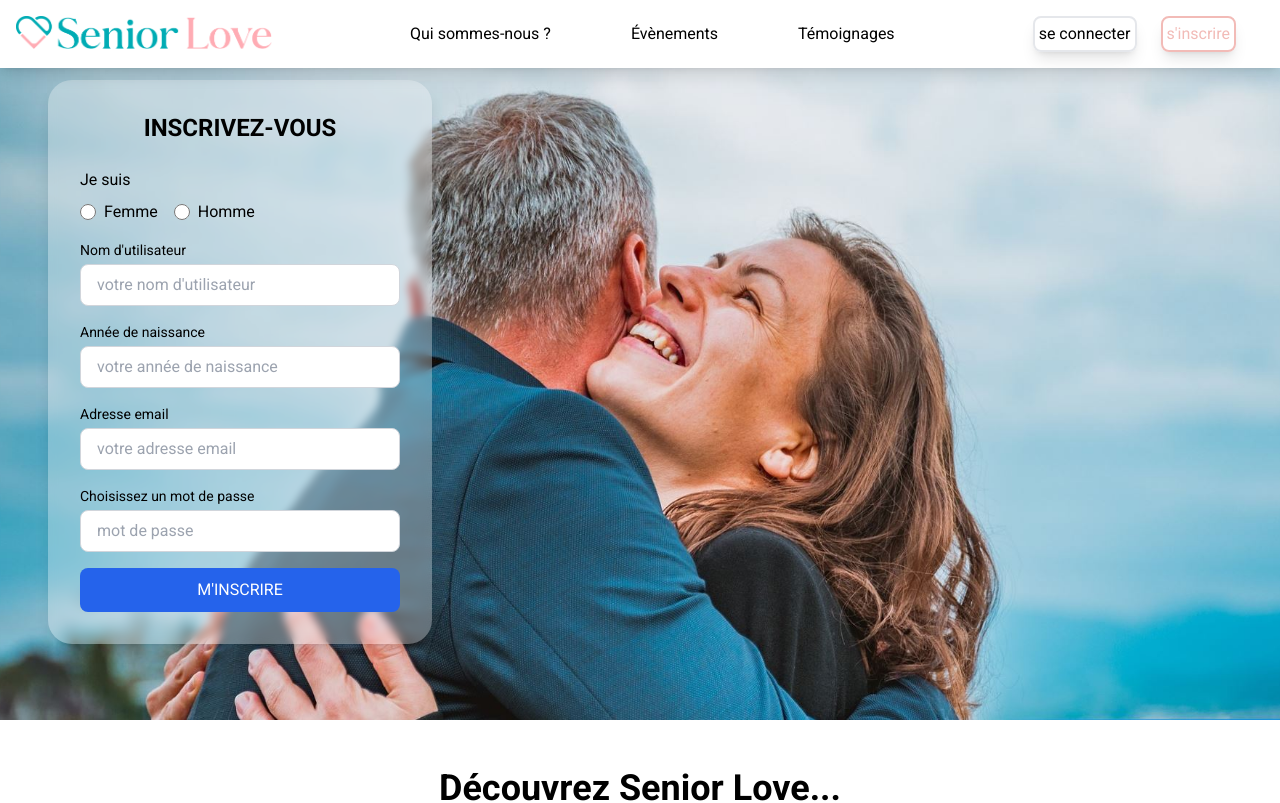
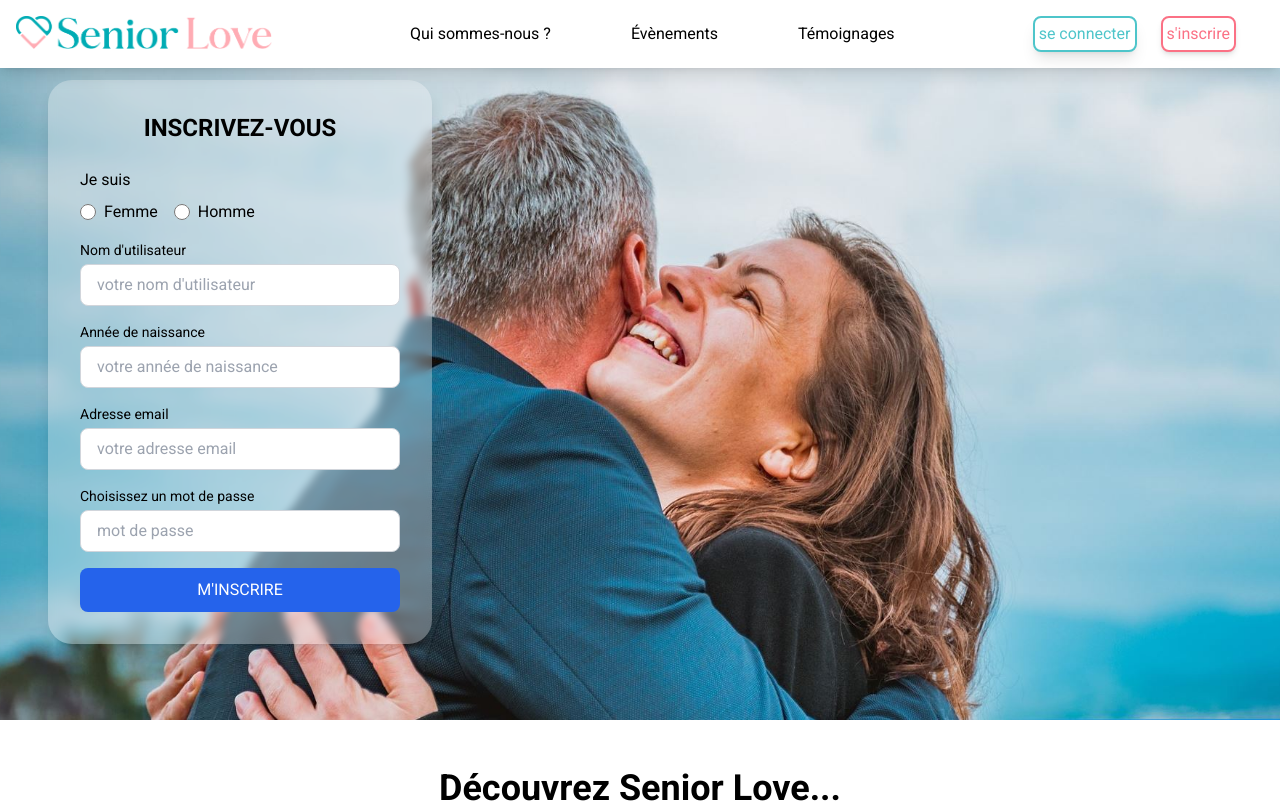
Before and after one commit to sll0yd/seniorlove-front, a React (Vite) app: page / in a window 1280 px wide. Shown: the top 803 px of the page. Built offline with nearby package versions, Linux system fonts and the light colour scheme.

Commit message:
review code

```diff
--- a/src/components/Nav.tsx
+++ b/src/components/Nav.tsx
@@ -37,14 +37,14 @@ function Nav() {
       <div className="items-center mr-1">
         <button
           type="button"
-          className="p-1 border-2 mr-6 shadow-lg rounded-lg"
+          className="p-1 border-2 mr-6 shadow-lg rounded-lg bg-white border-custom-blue text-custom-blue hover:bg-custom-blue hover:text-white transition-colors duration-300"
           onClick={handleOpenForm} // Ouvre le formulaire
         >
           se connecter
         </button>
         <button
           type="button"
-          className="p-1 border-custom-pink border-2 mr-6 shadow-lg rounded-lg text-custom-pink"
+          className="p-1 bg-white border-2 border-rose-400 text-rose-400 rounded-lg shadow-md hover:bg-rose-400 hover:text-white transition-colors duration-300 mr-6"
           onClick={() => {}}
         >
           s'inscrire
```
